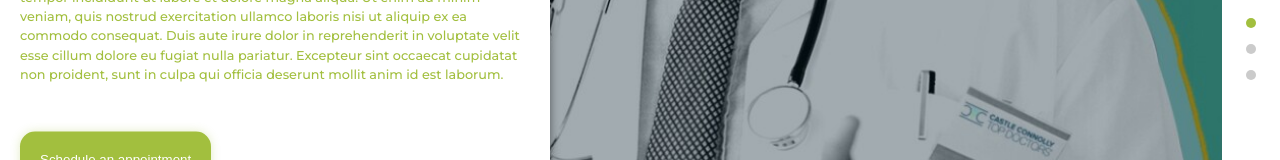
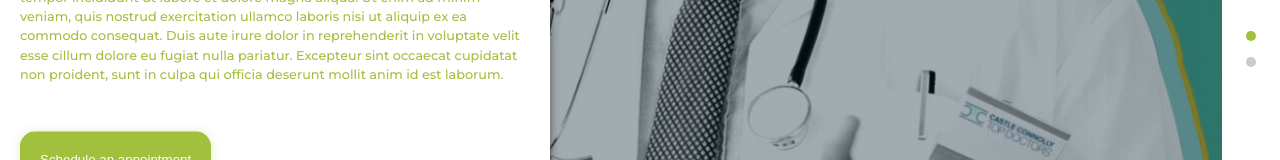
Before and after one commit to Dannathetechgirl/westpart, a React (Create React App) app: page / in a window 1280 px wide. Shown: the part 272-432 px from the top of the page. Built offline with nearby package versions, Linux system fonts and the light colour scheme.

Commit message:
fix: remove the one dot in the nav dots

```diff
--- a/src/component/navigationDots.jsx
+++ b/src/component/navigationDots.jsx
@@ -3,7 +3,7 @@ import React from 'react'
 const NavigationDots = ({ active, index }) => {
     return (
         <div className='app__navigation'>
-            {['home', 'about', 'ocean app'].map((item) => (
+            {['home', 'about'].map((item) => (
                 <a
                     key={item + index}
                     href={`#${item}`}
```
